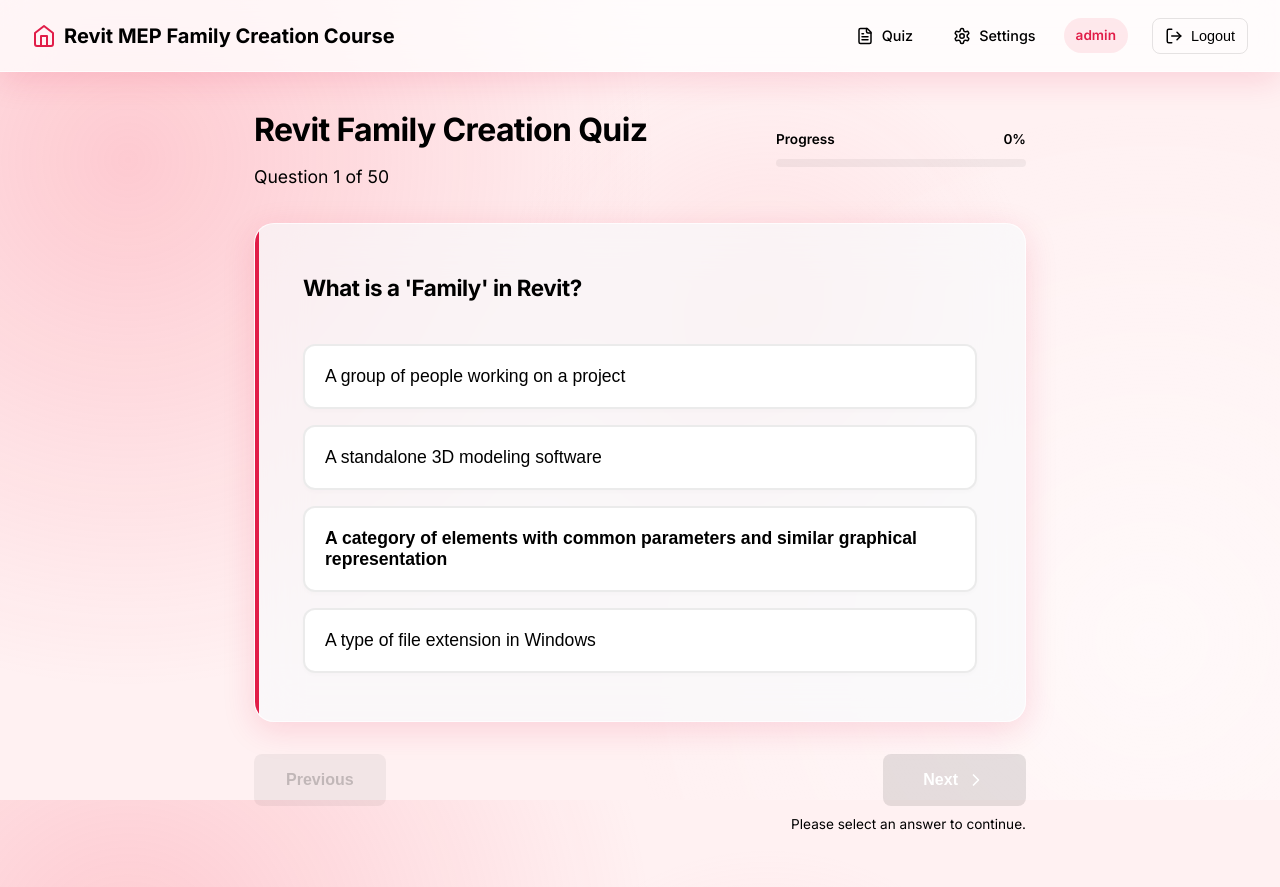
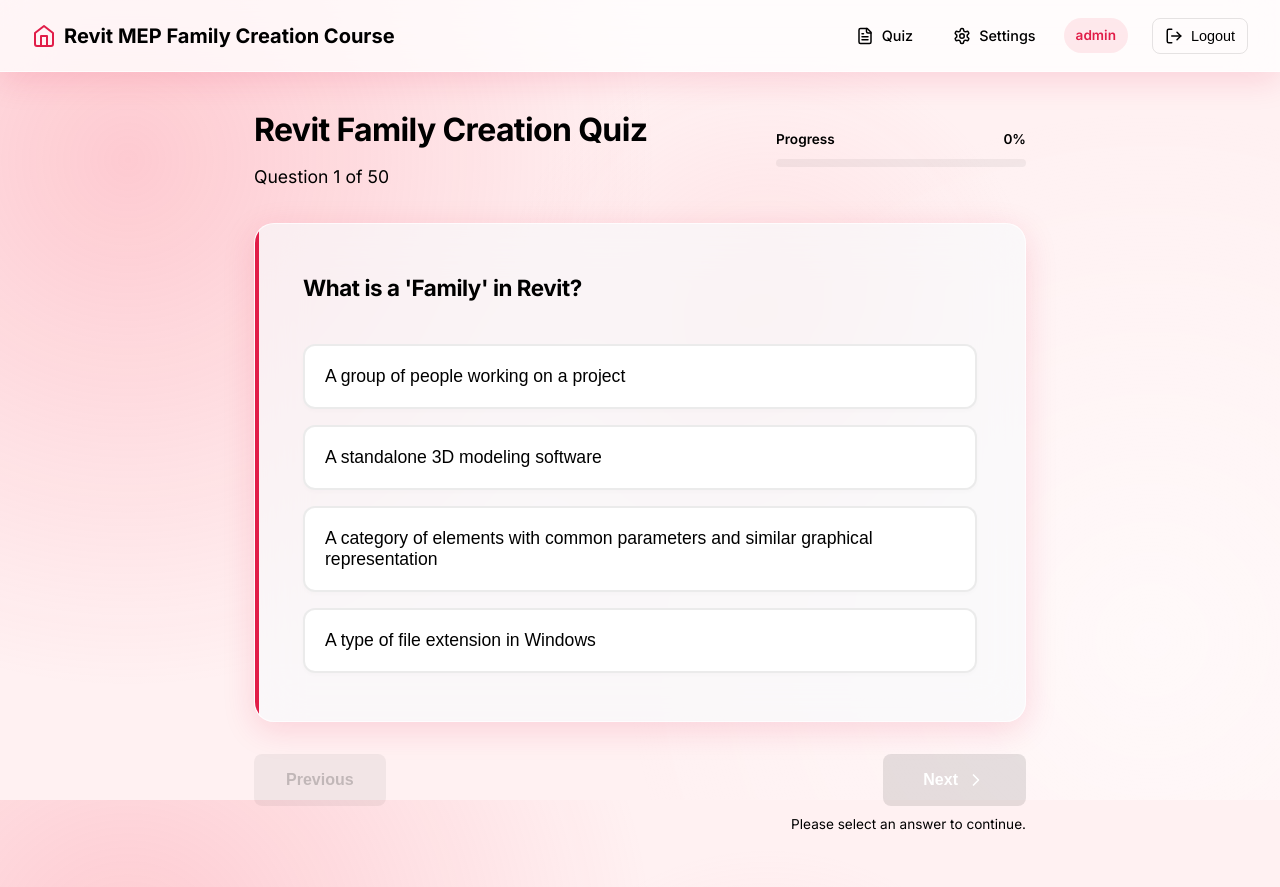
Before and after one commit to Neo007-Black/Revit-Family-Creation, a React (Vite) app: page /quiz in a window 1280 px wide. Built offline with nearby package versions, Linux system fonts and the light colour scheme; sample sign-in values are in the browser's storage.

Commit message:
fix(quiz): Unbold correct/selected answers

```diff
--- a/src/pages/Quiz.jsx
+++ b/src/pages/Quiz.jsx
@@ -170,7 +170,7 @@
                                     boxShadow: isSelected && !hasAnsweredCurrent ? '0 4px 12px rgba(225, 29, 72, 0.1)' : '0 2px 4px rgba(0,0,0,0.02)'
                                 }}
                             >
-                                <span style={{ fontSize: '1.1rem', fontWeight: isSelected || isCorrect ? '600' : '500', color: textColor }}>
+                                <span style={{ fontSize: '1.1rem', fontWeight: '500', color: textColor }}>
                                     {optionEn}
                                 </span>
                             </button>
```
